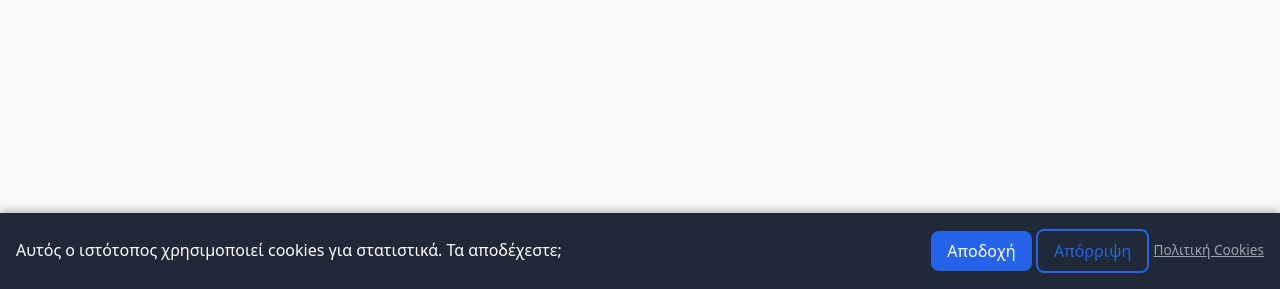
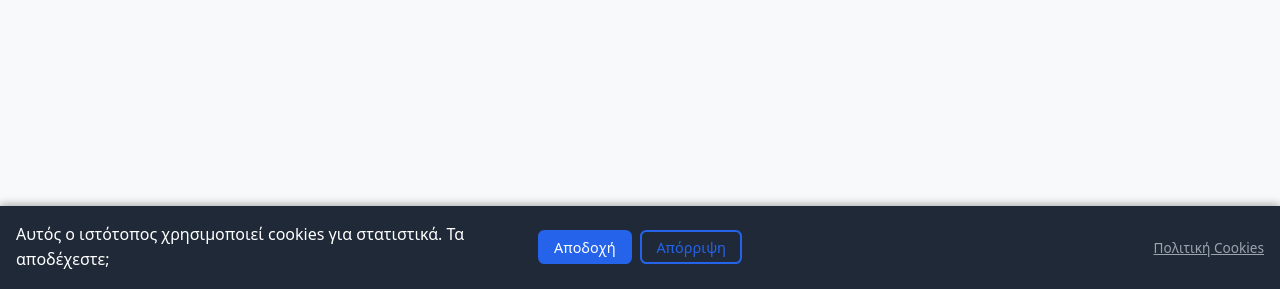
Before and after one commit to avgustos/ws, a Flask app: page / in a window 1280 px wide. Shown: the part 511-800 px from the top of the page. Run offline with Flask 3, Linux system fonts and the light colour scheme.

Commit message:
added Terms of Use, unified policies, separated cookies_banner in its own .html file

```diff
--- a/wsapp/__init__.py
+++ b/wsapp/__init__.py
@@ -1,6 +1,6 @@
 # wsapp/__init__.py
 
-import os, markdown
+import os, markdown, json
 from flask import Flask, session
 from flask_mail import Mail
 from markupsafe import Markup
@@ -11,6 +11,18 @@ mail = Mail()
 def create_app(test_config=None):
     # create and configure the app
     app = Flask(__name__, instance_relative_config=True)
+
+    @app.context_processor
+    def inject_policies():
+        lang = session.get("lang", "el")
+        filepath = os.path.join("wsapp", "static", "lang", f"{lang}.json")
+
+        try:
+            with open(filepath, encoding="utf-8") as f:
+                translations = json.load(f)
+            return {"policies": translations.get("policies", [])}
+        except Exception:
+            return {"policies": []}
 
     # make current_year available to all templates
     @app.context_processor
--- a/wsapp/content/el.json
+++ b/wsapp/content/el.json
@@ -288,6 +288,12 @@
 },
 
 
+  "policies": [
+    { "key": "privacy_policy", "label": "Πολιτική Απορρήτου" },
+    { "key": "cookies_policy", "label": "Πολιτική Cookies" },
+    { "key": "terms_of_service", "label": "Όροι Χρήσης" }
+  ],
+
   "privacy_policy": {
   "title": "Πολιτική Απορρήτου",
   "effective_date": "Ημερομηνία Έναρξης Ισχύος: 1 Αυγούστου 2025",
@@ -317,8 +323,7 @@
       "body": "Η παρούσα Πολιτική Απορρήτου ενδέχεται να ενημερώνεται περιοδικά ώστε να αντικατοπτρίζει αλλαγές στις πρακτικές μας, τις νομικές απαιτήσεις ή την τεχνολογία. Οι ενημερώσεις θα δημοσιεύονται σε αυτήν τη σελίδα με νέα ημερομηνία ισχύος."
     }
   ]
-}
-,
+},
 
 
   "cookies_policy": {
@@ -348,10 +353,47 @@
     ]
   },
 
+  "terms_of_service": {
+  "title": "Όροι Χρήσης",
+  "effective_date": "Ημερομηνία Έναρξης Ισχύος: 1 Αυγούστου 2025",
+  "sections": [
+    {
+      "title": "1. Αποδοχή Όρων",
+      "body": "Με την πρόσβαση και χρήση αυτού του ιστότοπου, συμφωνείτε να δεσμεύεστε από τους παρόντες Όρους Χρήσης. Εάν δεν συμφωνείτε, παρακαλούμε μην χρησιμοποιείτε τον ιστότοπο."
+    },
+    {
+      "title": "2. Χρήση του Ιστότοπου",
+      "body": "Συμφωνείτε να χρησιμοποιείτε τον ιστότοπο μόνο για νόμιμους σκοπούς και με τρόπο που δεν παραβιάζει τα δικαιώματα ή δεν περιορίζει τη χρήση του ιστότοπου από τρίτους. Η αντιγραφή ή αναδιανομή περιεχομένου χωρίς άδεια απαγορεύεται."
+    },
+    {
+      "title": "3. Πνευματική Ιδιοκτησία",
+      "body": "Όλο το περιεχόμενο του ιστότοπου, συμπεριλαμβανομένων κειμένων, εικόνων και σχεδιασμού, ανήκει στον Γιώργο Μαυρίδη εκτός εάν αναφέρεται διαφορετικά. Δεν επιτρέπεται η αναπαραγωγή ή διανομή χωρίς προηγούμενη γραπτή συναίνεση."
+    },
+    {
+      "title": "4. Αποποίηση Ευθυνών",
+      "body": "Ο ιστότοπος και το περιεχόμενό του παρέχονται 'ως έχουν' χωρίς καμία εγγύηση. Δεν διασφαλίζουμε αδιάλειπτη πρόσβαση ή ότι το περιεχόμενο είναι απαλλαγμένο από σφάλματα."
+    },
+    {
+      "title": "5. Περιορισμός Ευθύνης",
+      "body": "Στο μέγιστο βαθμό που επιτρέπεται από τον νόμο, δεν φέρουμε ευθύνη για τυχόν ζημίες που προκύπτουν από τη χρήση ή την αδυναμία χρήσης του ιστότοπου."
+    },
+    {
+      "title": "6. Εξωτερικοί Σύνδεσμοι",
+      "body": "Ο ιστότοπος ενδέχεται να περιέχει συνδέσμους προς ιστότοπους τρίτων. Δεν ευθυνόμαστε για το περιεχόμενο ή τις πρακτικές αυτών των εξωτερικών ιστότοπων."
+    },
+    {
+      "title": "7. Τροποποιήσεις Όρων",
+      "body": "Οι παρόντες Όροι Χρήσης μπορεί να ενημερώνονται κατά καιρούς. Οι αλλαγές θα δημοσιεύονται σε αυτή τη σελίδα με νέα ημερομηνία ισχύος."
+    }
+  ]
+},
 
   "footer": {
-    "about_me": "Γεώργιος Μαυρίδης - Ασφαλιστικός Πράκτορας",
-    "privacy_policy": "Πολιτική Απορρήτου",
-    "cookies_policy": "Πολιτική Cookies"
-  }
+  "about_me": "George Mavridis - Insurance Agent",
+  "policies": [
+    { "key": "privacy_policy", "label": "Πολιτική Απορρήτου" },
+    { "key": "cookies_policy", "label": "Πολιτική Cookies" },
+    { "key": "terms_of_service", "label": "Όροι Χρήσης" }
+  ]
 }
+}
--- a/wsapp/routes.py
+++ b/wsapp/routes.py
@@ -29,14 +29,16 @@ def set_language(lang):
 def inject_globals():
     lang = session.get('lang', 'el')
     content = load_content(lang)
+
     return {
         'about_me': content['footer']['about_me'],
-        'privacy_policy': content['footer']['privacy_policy'],
-        'cookies_policy': content['footer']['cookies_policy'],
+        'policies': content['footer']['policies'],  # ✅ now comes straight from JSON
         'navbar': content['navbar'],
-        'cookies': content['cookies'],   # <-- added this
-        'current_year': datetime.now().year
+        'cookies': content.get('cookies', {}),  # safe if not always present
+        'current_year': datetime.now().year,
     }
+
+
 
 # ---- PAGES ----
 @main.route('/')
@@ -117,16 +119,20 @@ def contact():
     return render_template('pages/contact.html', content=content['contact'], navbar=content['navbar'])
 
 
-@main.route('/pages/privacy_policy')
-@main.route('/pages/privacy_policy.html')
-def privacy_policy():
+@main.route('/pages/<policy_name>')
+@main.route('/pages/<policy_name>.html')
+def policy(policy_name):
     lang = session.get('lang', 'el')
     content = load_content(lang)
-    return render_template('pages/privacy_policy.html', content=content['privacy_policy'], navbar=content['navbar'])
 
-@main.route('/pages/cookies_policy')
-@main.route('/pages/cookies_policy.html')
-def cookies_policy():
-    lang = session.get('lang', 'el')
-    content = load_content(lang)
-    return render_template('pages/cookies_policy.html', content=content['cookies_policy'], navbar=content['navbar'])
+    # Get valid policies dynamically from footer section
+    valid_policies = [p['key'] for p in content.get('footer', {}).get('policies', [])]
+
+    if policy_name not in valid_policies:
+        return "Page not found", 404
+
+    return render_template(
+        'pages/policy.html',
+        content=content[policy_name],
+        navbar=content['navbar']
+    )
--- a/wsapp/static/css/cookies_banner.css
+++ b/wsapp/static/css/cookies_banner.css
@@ -5,11 +5,11 @@
   bottom: 0;
   left: 0;
   right: 0;
-  background: #1f2937; /* Tailwind's gray-800 */
+  background: #1f2937; /* gray-800 */
   color: #fff;
   padding: 1rem;
-  display: flex;
-  justify-content: space-between;
+  display: grid;
+  grid-template-columns: 1fr auto 1fr; /* 3 columns: message | buttons | more-info */
   align-items: center;
   box-shadow: 0 -2px 8px rgba(0,0,0,0.3);
   z-index: 9999;
@@ -24,6 +24,36 @@
   pointer-events: auto;
 }
 
+#cookie-banner .message {
+  justify-self: start;
+}
+
+/* Group buttons in the center */
+#cookie-banner .actions {
+  display: flex;
+  gap: 0.75rem;
+  justify-self: center; /* center column */
+}
+
+#cookie-banner .more-info {
+  font-size: 0.85rem;
+  color: #9ca3af; /* gray-400 */
+  text-decoration: underline;
+  justify-self: end;
+  transition: color 0.3s ease;
+}
+
+#cookie-banner .more-info:hover {
+  color: #ffffff;
+}
+
+/* Wrap message + buttons together */
+#cookie-banner .content {
+  display: flex;
+  align-items: center;
+  gap: 1rem; /* space between message and buttons */
+}
+
 #cookie-banner .btn {
   padding: 0.5rem 1rem;
   border-radius: 0.5rem;
@@ -33,19 +63,35 @@
   border: none;
 }
 
+/* Base button */
+#cookie-banner .btn {
+  padding: 0.4rem 0.9rem; /* slightly smaller */
+  border-radius: 0.4rem;
+  font-size: 0.9rem;
+  font-weight: 500;
+  transition: all 0.3s ease;
+  cursor: pointer;
+  border: 2px solid transparent; /* equal border for both */
+  line-height: 1.2;
+  min-width: 90px; /* ensures same width */
+  text-align: center;
+}
+
 /* Accept button */
 #cookie-banner .btn-accept {
-  background-color: #2563eb; /* Tailwind's blue-600 */
+  background-color: #2563eb; /* Tailwind blue-600 */
   color: #fff;
+  border-color: #2563eb;
 }
 #cookie-banner .btn-accept:hover {
   background-color: #1d4ed8; /* blue-700 */
+  border-color: #1d4ed8;
 }
 
 /* Reject button */
 #cookie-banner .btn-reject {
   background-color: transparent;
-  border: 2px solid #2563eb;
+  border-color: #2563eb;
   color: #2563eb;
 }
 #cookie-banner .btn-reject:hover {
@@ -53,19 +99,19 @@
   color: #fff;
 }
 
-#cookie-banner .actions {
-  display: flex;
-  align-items: center;
-  gap: 0.5rem;
-}
-
+/* More info link */
 #cookie-banner .more-info {
   font-size: 0.85rem;
   color: #9ca3af; /* gray-400 */
   text-decoration: underline;
   transition: color 0.3s ease;
 }
-
 #cookie-banner .more-info:hover {
   color: #ffffff;
 }
+
+#cookie-banner .actions {
+  display: flex;
+  align-items: center;
+  gap: 0.5rem;
+}
--- a/wsapp/static/css/footer.css
+++ b/wsapp/static/css/footer.css
@@ -20,3 +20,17 @@
 .footer a:hover {
   text-decoration: underline;
 }
+
+.footer p {
+  margin: 0;
+}
+
+.footer .policy-link {
+  margin: 0;
+  padding: 0;
+}
+
+.footer .separator {
+  margin: 0 0.5rem; /* equal spacing left & right */
+  color: #aaa;      /* lighter grey for subtlety */
+}
--- a/wsapp/templates/base.html
+++ b/wsapp/templates/base.html
@@ -86,14 +86,7 @@
     {% include "partials/footer.html" %}
 
     <!-- Cookie Banner -->
-    <div id="cookie-banner">
-        <span>{{ cookies.message }}</span>
-        <div>
-          <button id="accept-cookies" class="btn btn-accept">{{ cookies.accept }}</button>
-          <button id="reject-cookies" class="btn btn-reject">{{ cookies.reject }}</button>
-          <a href="{{ url_for('main.cookies_policy') }}" class="more-info">{{ cookies.more_info }}</a>
-        </div>
-    </div>
+    {% include "partials/cookies_banner.html" %}
 
 
     <!-- Bootstrap JS -->
--- /dev/null
+++ b/wsapp/templates/partials/cookies_banner.html
@@ -0,0 +1,10 @@
+<div id="cookie-banner">
+  <span class="message">{{ cookies.message }}</span>
+
+  <div class="actions">
+    <button id="accept-cookies" class="btn btn-accept">{{ cookies.accept }}</button>
+    <button id="reject-cookies" class="btn btn-reject">{{ cookies.reject }}</button>
+  </div>
+
+  <a href="{{ url_for('main.policy', policy_name='cookies_policy') }}" class="more-info">{{ cookies.more_info }}</a>
+</div>
--- a/wsapp/templates/partials/footer.html
+++ b/wsapp/templates/partials/footer.html
@@ -1,11 +1,16 @@
-
 <footer class="footer bg-dark text-white text-center py-2 mt-auto">
   <div class="container-fluid">
-    <p class="mb-2">
-      &copy; {{ current_year }}
-      <a href="{{ url_for('main.about_me') }}" class="text-white me-4">{{ about_me }}</a>|
-      <a href="{{ url_for('main.privacy_policy') }}" class="text-white me-4">{{ privacy_policy }}</a>|
-      <a href="{{ url_for('main.cookies_policy') }}" class="text-white">{{ cookies_policy }}</a>
+    <p class="mb-0 d-inline-flex align-items-center justify-content-center">
+      &copy; {{ current_year }} George Mavridis
+      <span class="separator">—</span>
+      {% for policy in policies %}
+        <a class="text-white text-decoration-none policy-link" href="{{ url_for('main.policy', policy_name=policy.key) }}">
+          {{ policy.label }}
+        </a>
+        {% if not loop.last %}
+          <span class="separator">|</span>
+        {% endif %}
+      {% endfor %}
     </p>
   </div>
 </footer>
```
Also changed, not shown: wsapp/content/en.json (+45 -2 lines), wsapp/templates/pages/cookies_policy.html (deleted, +0 -20 lines), wsapp/templates/pages/policy.html (renamed from wsapp/templates/pages/privacy_policy.html).
